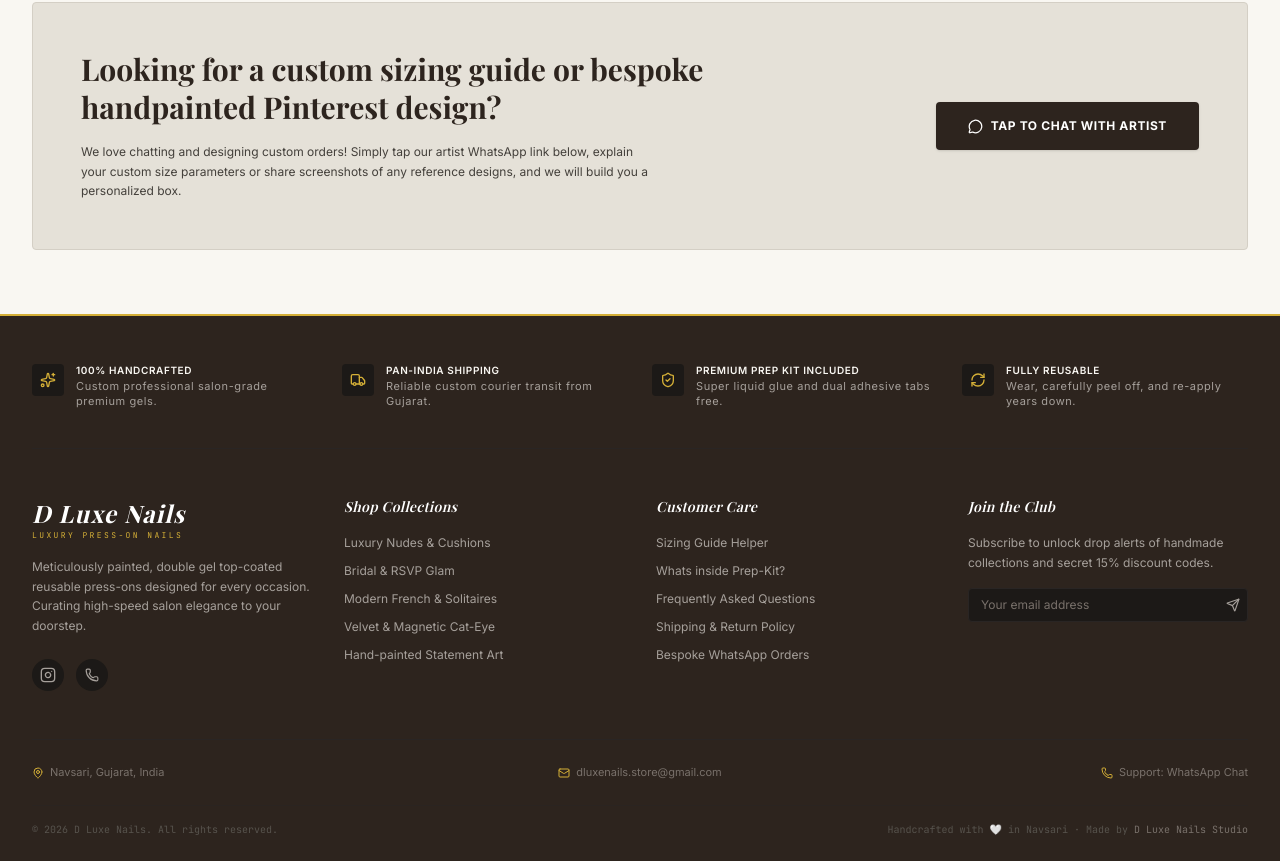
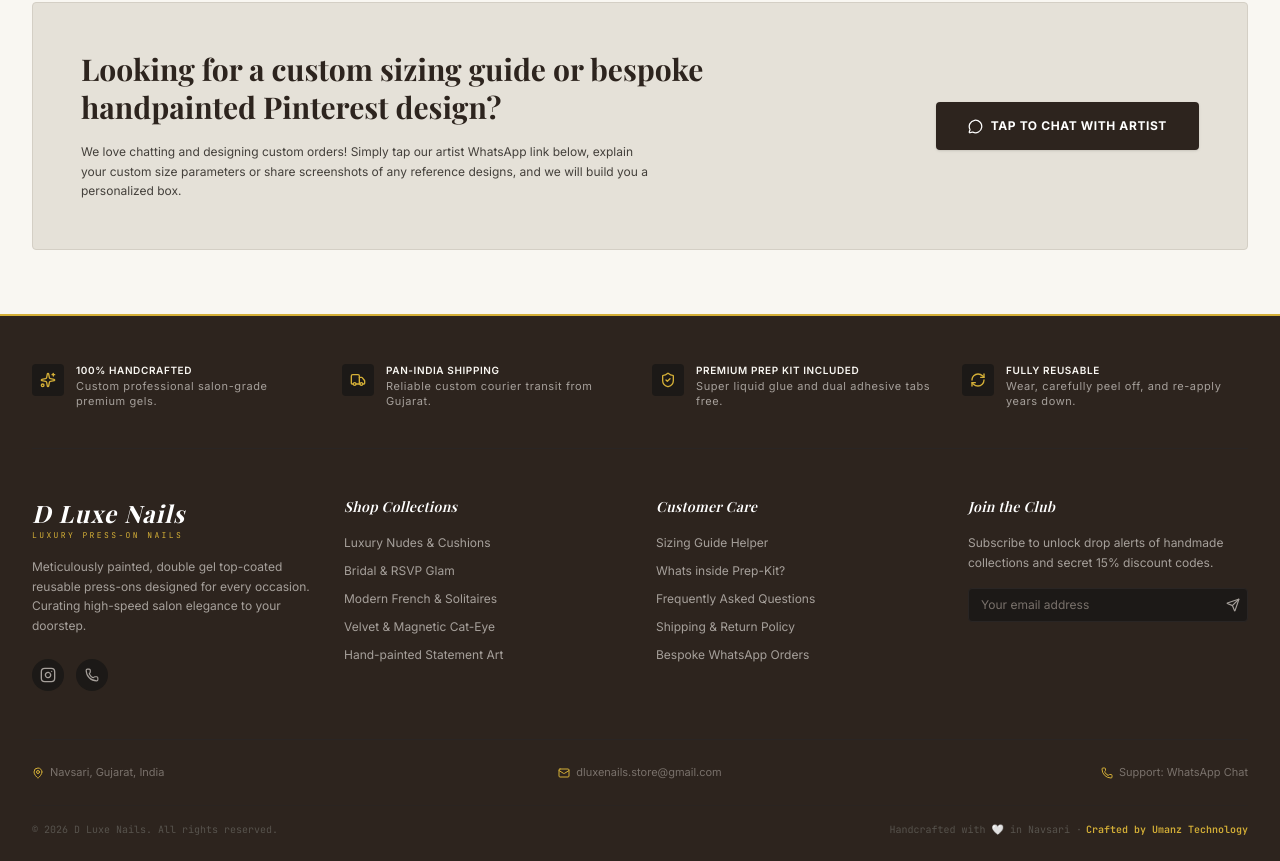
Before and after one commit to UmairKha111/Dluxe_nailss-E-commmers, a React (Vite) app: page / in a window 1280 px wide. Shown: the part 4957-5818 px from the top of the page. Built offline with nearby package versions, Linux system fonts and the light colour scheme; a web font is replaced by a local one.

Commit message:
Fixed & updated website

```diff
--- a/src/components/layout/Footer.tsx
+++ b/src/components/layout/Footer.tsx
@@ -207,12 +207,29 @@
         </div>
 
         {/* Made by section */}
-        <div className="border-t border-stone-800/50 pt-4 flex flex-col sm:flex-row items-center justify-between text-[10px] text-stone-600 font-mono">
-          <p>&copy; 2026 {siteConfig.brandName}. All rights reserved.</p>
-          <p className="mt-1 sm:mt-0">
-            Handcrafted with 🤍 in Navsari · Made by <span className="text-stone-500 hover:text-luxury-gold">D Luxe Nails Studio</span>
-          </p>
-        </div>
+       {/* Made by section */}
+<div className="border-t border-stone-800/50 pt-4 flex flex-col sm:flex-row items-center justify-between text-[10px] text-stone-600 font-mono">
+
+  <p>
+    &copy; 2026 {siteConfig.brandName}. All rights reserved.
+  </p>
+
+  <p className="mt-1 sm:mt-0 flex flex-wrap items-center justify-center gap-1 text-center">
+
+    <span>Handcrafted with 🤍 in Navsari · </span>
+
+    <a
+      href="https://umanztechnology.in"
+      target="_blank"
+      rel="noopener noreferrer"
+      className="text-luxury-gold hover:text-luxury-rosegold hover:underline transition duration-300 font-semibold"
+    >
+     Crafted by  Umanz Technology
+    </a>
+
+  </p>
+
+</div>
 
       </div>
     </footer>
```
